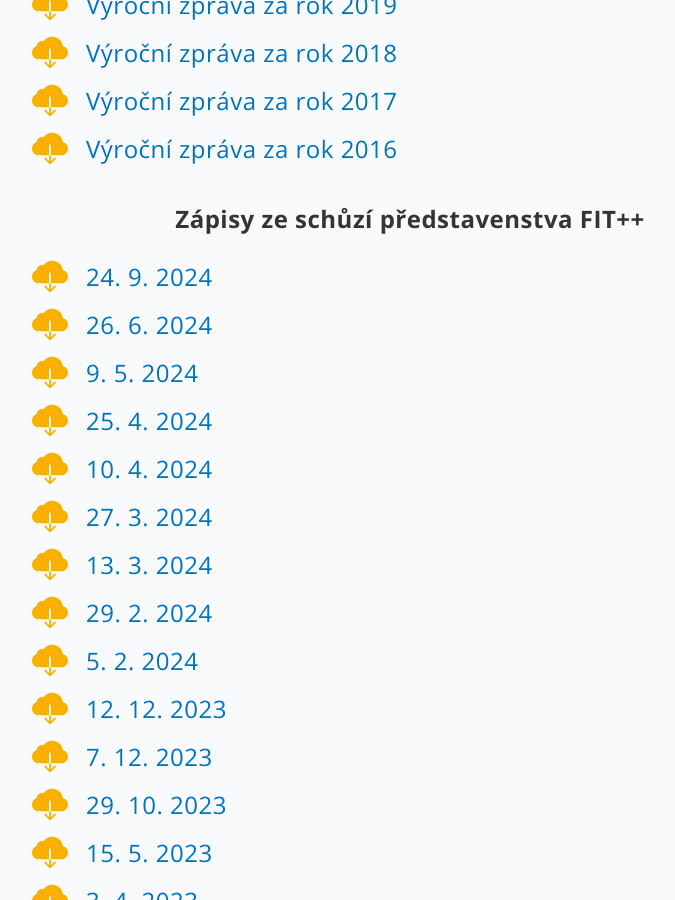
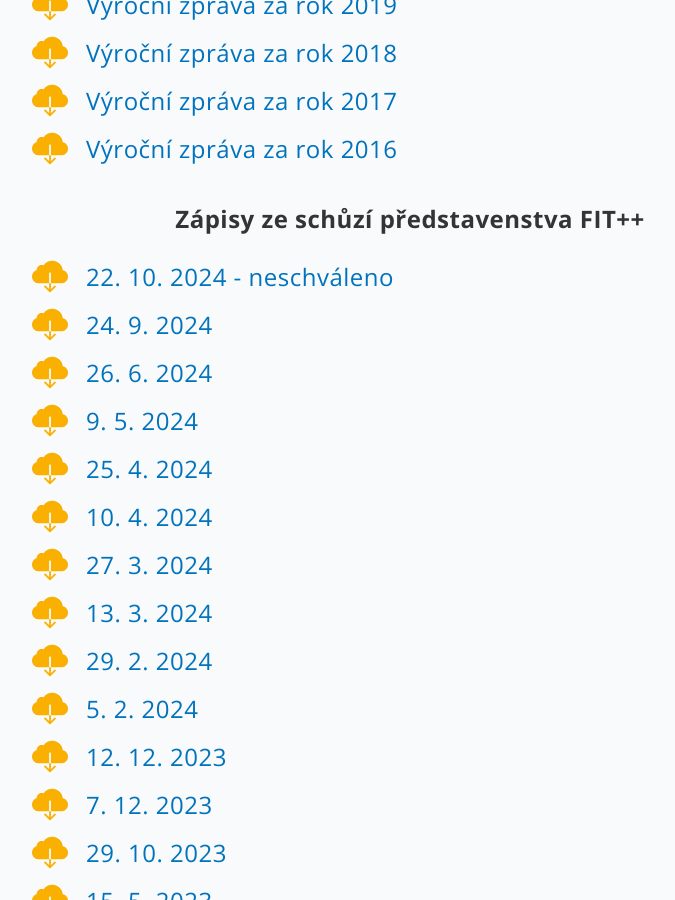
Before and after one commit to klubFITpp/klubfitpp, a Jekyll site: the page built from documents.html, in a window 1280 px wide and 900 px high, scrolled down 711 px. Shown: the whole window, without its empty margins (230-905 px from the left). Built offline with Jekyll 4.4.1, drawn with Linux system fonts in a browser that asks for light colours.

Commit message:
zapis: přidat navrhovaný zápis k 22. 10.

```diff
--- a/_data/documents.yml
+++ b/_data/documents.yml
@@ -26,6 +26,8 @@
       url: "/documents/vyrocniZpravy/2016.pdf"
 - title: "Zápisy ze schůzí představenstva FIT++"
   links:
+    - name: "22. 10. 2024 - neschváleno"
+      url: "https://docs.google.com/document/d/19gS3VdK1gEMNAABdGITDDqoOZ7x1D3Oj/edit"
     - name: "24. 9. 2024"
       url: "/documents/zapis/240924.pdf"
     - name: "26. 6. 2024"
```
